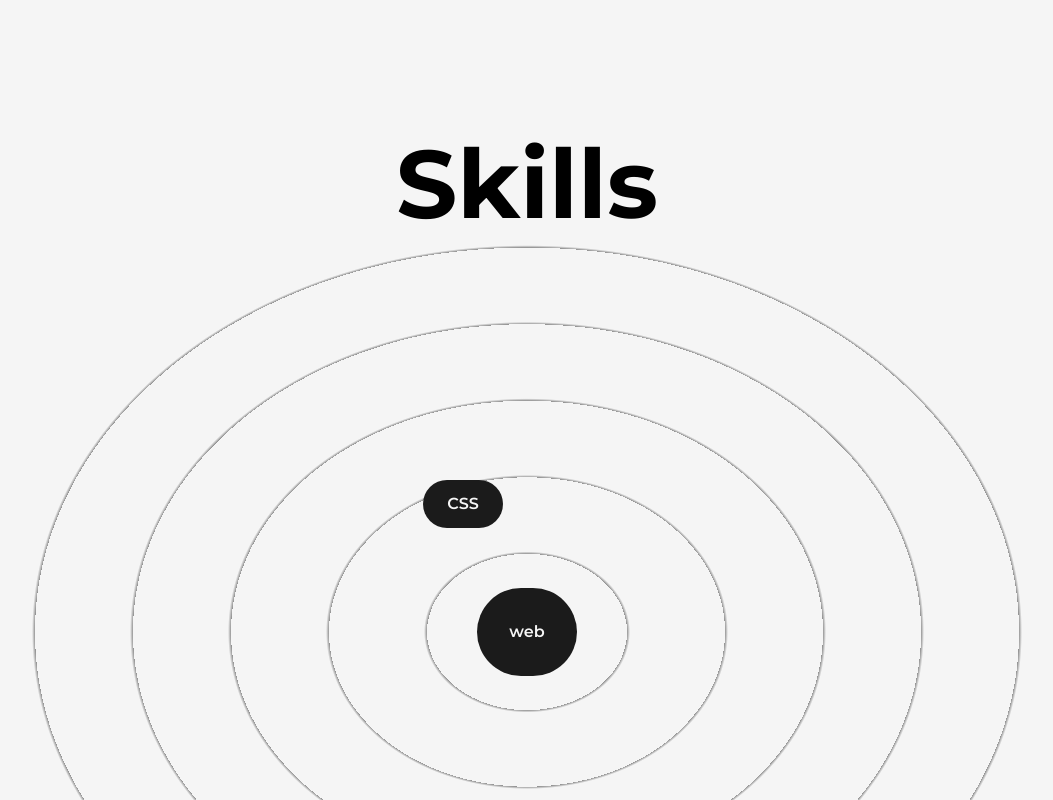
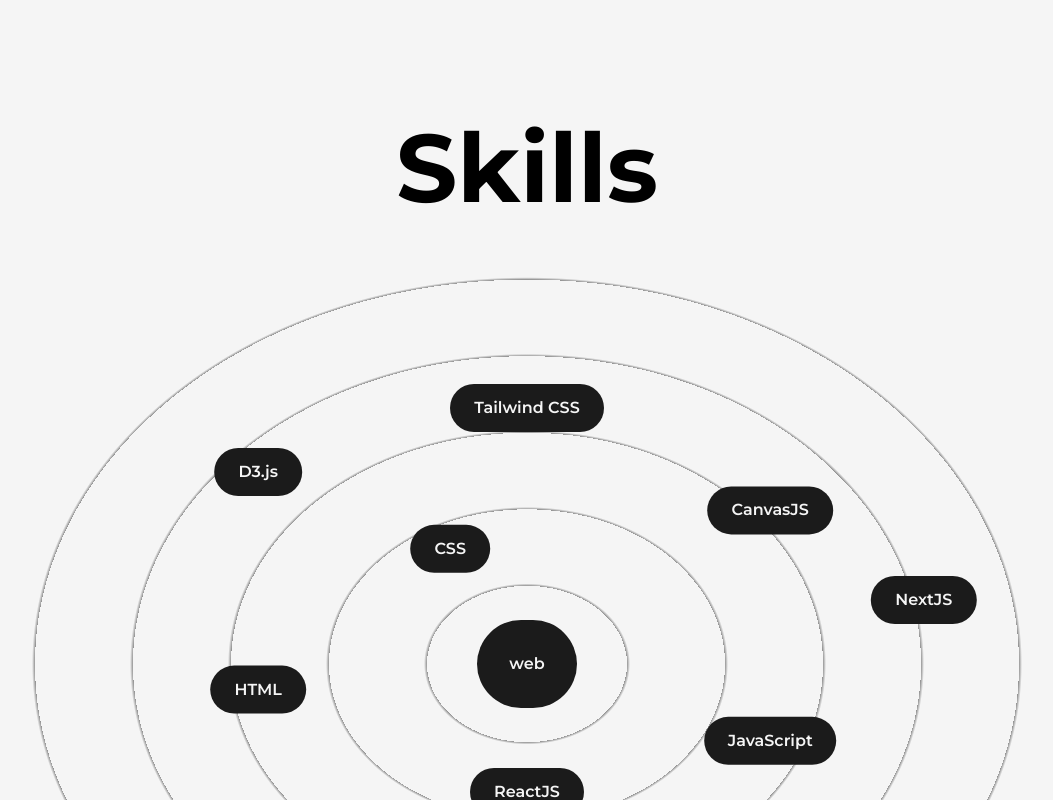
Before and after one commit to codebucks27/Next.js-Developer-Portfolio-Starter-Code, a Next.js app: page /about in a window 1280 px wide. Shown: the part 780-1580 px from the top of the page, without its empty margins (113-1166 px from the left). Built offline with nearby package versions, Linux system fonts and the light colour scheme.

Commit message:
Finished the skills component

```diff
--- /dev/null
+++ b/src/components/Experience.js
@@ -0,0 +1,7 @@
+import React from "react";
+
+const Experience = () => {
+  return <div>Experience</div>;
+};
+
+export default Experience;
--- a/src/components/Skills.js
+++ b/src/components/Skills.js
@@ -7,8 +7,9 @@
       className="flex items-center justify-center rounded-full font-semibold bg-dark text-light py-3 px-6 shadow-dark cursor-pointer absolute"
       whileHover={{ scale: 1.05 }}
       initial={{ x: 0, y: 0 }}
-      animate={{ x: x, y: y }}
+      whileInView={{ x: x, y: y }}
       transition={{ duration: 1.5 }}
+      viewport={{ once: false }}
     >
       {name}
     </motion.div>
@@ -18,7 +19,9 @@
 const Skills = () => {
   return (
     <>
-      <h2 className="font-bold text-8xl mt-64 w-full text-center">Skills</h2>
+      <h2 className="font-bold text-8xl mt-60 w-full text-center mb-8 pb-4">
+        Skills
+      </h2>
       <div className="w-full h-screen relative flex items-center justify-center rounded-full bg-circularLight">
         <motion.div
           className="flex items-center justify-center rounded-full font-semibold bg-dark text-light p-8 shadow-dark cursor-pointer"
@@ -27,7 +30,16 @@
           web
         </motion.div>
 
-        <Skill name="CSS" x="-5vw" y="-10vw" />
+        <Skill name="HTML" x="-21vw" y="2vw" />
+        <Skill name="CSS" x="-6vw" y="-9vw" />
+        <Skill name="JavaScript" x="19vw" y="6vw" />
+        <Skill name="ReactJS" x="0vw" y="10vw" />
+        <Skill name="D3.js" x="-21vw" y="-15vw" />
+        <Skill name="CanvasJS" x="19vw" y="-12vw" />
+        <Skill name="NextJS" x="31vw" y="-5vw" />
+        <Skill name="Tailwind CSS" x="0vw" y="-20vw" />
+        <Skill name="Figma" x="-24vw" y="18vw" />
+        <Skill name="Spline" x="17vw" y="17vw" />
       </div>
     </>
   );
--- a/src/pages/about.js
+++ b/src/pages/about.js
@@ -7,6 +7,7 @@
 import profilePic from "../../public/images/profile/Brian-editedbg.png";
 import { useRef } from "react";
 import Skills from "@/components/Skills";
+import Experience from "@/components/Experience";
 
 const AnimatedNumbers = ({ value }) => {
   const ref = useRef(null);
```
